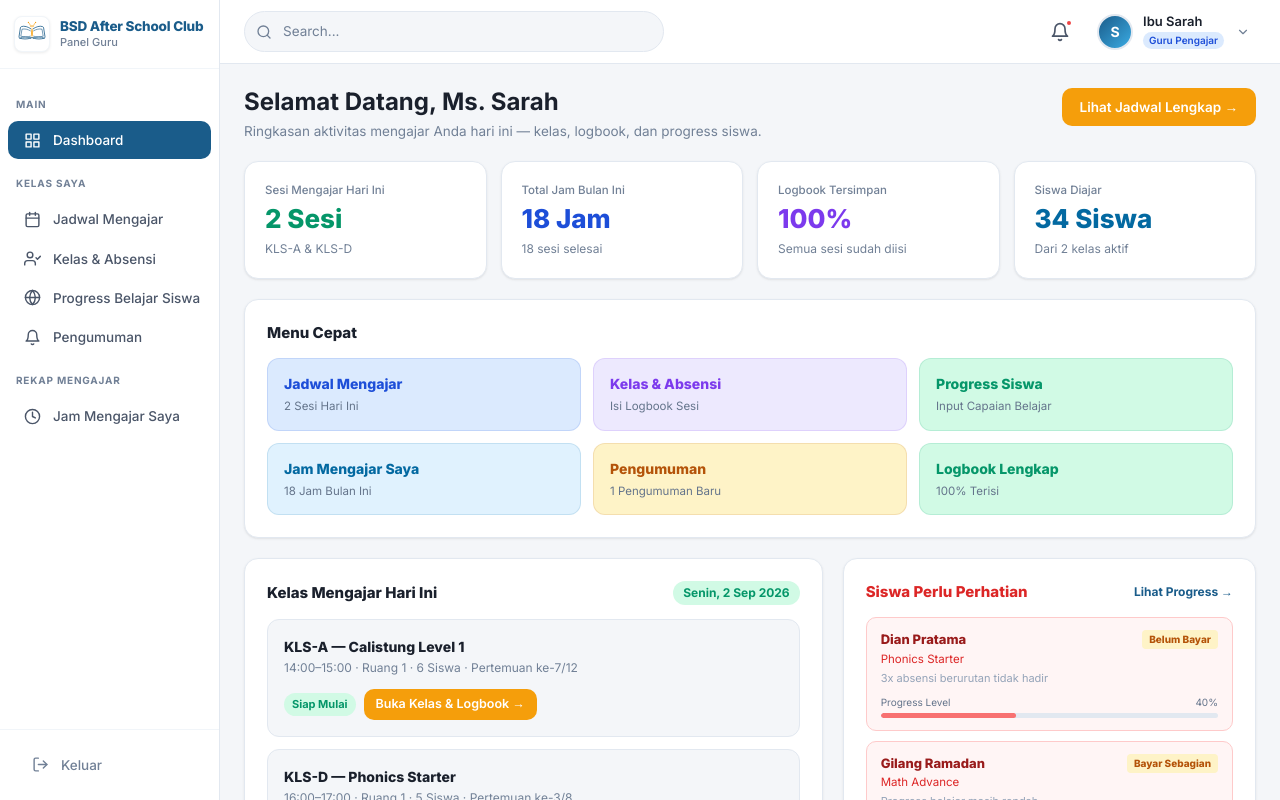
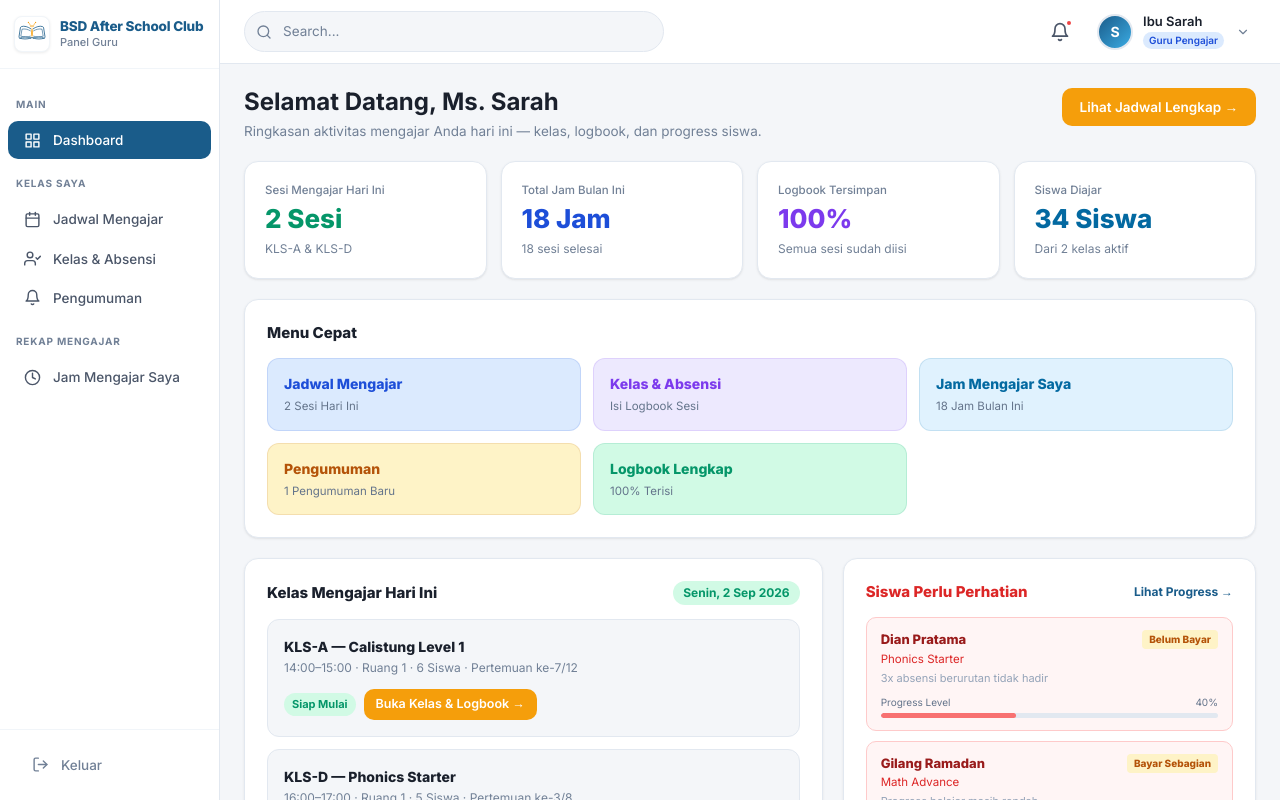
Before and after one commit to Arann12/bsd-after-school-club, a Next.js app: page /guru/dashboard in a window 1280 px wide. Built offline with nearby package versions, Linux system fonts and the light colour scheme.

Commit message:
fix: change Tagihan / Invoice label to Tagihan and remove Progress Belajar menu item from sidebar and dashboards

```diff
--- a/app/guru/dashboard/page.tsx
+++ b/app/guru/dashboard/page.tsx
@@ -4,7 +4,6 @@ import Link from "next/link";
 const menuShortcutsGuru = [
   { label: "Jadwal Mengajar", sub: "2 Sesi Hari Ini", href: "/guru/jadwal", color: "#1d4ed8", bg: "#dbeafe" },
   { label: "Kelas & Absensi", sub: "Isi Logbook Sesi", href: "/guru/kelas", color: "#7c3aed", bg: "#ede9fe" },
-  { label: "Progress Siswa", sub: "Input Capaian Belajar", href: "/guru/progress", color: "#059669", bg: "#d1fae5" },
   { label: "Jam Mengajar Saya", sub: "18 Jam Bulan Ini", href: "/guru/honor", color: "#0369a1", bg: "#e0f2fe" },
   { label: "Pengumuman", sub: "1 Pengumuman Baru", href: "/guru/pengumuman", color: "#b45309", bg: "#fef3c7" },
   { label: "Logbook Lengkap", sub: "100% Terisi", href: "/guru/logbook", color: "#059669", bg: "#d1fae5" },
--- a/components/layout/Sidebar.tsx
+++ b/components/layout/Sidebar.tsx
@@ -209,7 +209,7 @@ export const ownerNav: NavSection[] = [
   {
     section: "FINANCE",
     items: [
-      { label: "Tagihan / Invoice", href: "/owner/tagihan", icon: "Invoice" },
+      { label: "Tagihan", href: "/owner/tagihan", icon: "Invoice" },
       { label: "Pembayaran", href: "/owner/pembayaran", icon: "CreditCard" },
       { label: "Verifikasi Cash", href: "/owner/verifikasi-cash", icon: "CheckCircle" },
       { label: "Honor Guru/Staff", href: "/owner/honor", icon: "DollarSign" },
@@ -265,7 +265,7 @@ export const adminNav: NavSection[] = [
   {
     section: "FINANCE",
     items: [
-      { label: "Tagihan / Invoice", href: "/admin/tagihan", icon: "Invoice" },
+      { label: "Tagihan", href: "/admin/tagihan", icon: "Invoice" },
       { label: "Pembayaran", href: "/admin/pembayaran", icon: "CreditCard" },
       { label: "Verifikasi Cash", href: "/admin/verifikasi-cash", icon: "CheckCircle" },
     ],
@@ -289,7 +289,6 @@ export const orangTuaNav: NavSection[] = [
       { label: "Beranda", href: "/orang-tua/dashboard", icon: "Dashboard" },
       { label: "Anak Saya", href: "/orang-tua/anak", icon: "Users" },
       { label: "Jadwal", href: "/orang-tua/jadwal", icon: "Calendar" },
-      { label: "Progress Belajar", href: "/orang-tua/progress", icon: "Activity" },
       { label: "Pembayaran", href: "/orang-tua/pembayaran", icon: "CreditCard" },
       { label: "Pengumuman", href: "/orang-tua/pengumuman", icon: "Bell" },
       { label: "Sertifikat Kelulusan", href: "/orang-tua/sertifikat", icon: "Award" },
@@ -310,7 +309,6 @@ export const guruNav: NavSection[] = [
     items: [
       { label: "Jadwal Mengajar", href: "/guru/jadwal", icon: "Calendar" },
       { label: "Kelas & Absensi", href: "/guru/kelas", icon: "UserCheck" },
-      { label: "Progress Belajar Siswa", href: "/guru/progress", icon: "Activity" },
       { label: "Pengumuman", href: "/guru/pengumuman", icon: "Bell" },
     ],
   },
```
